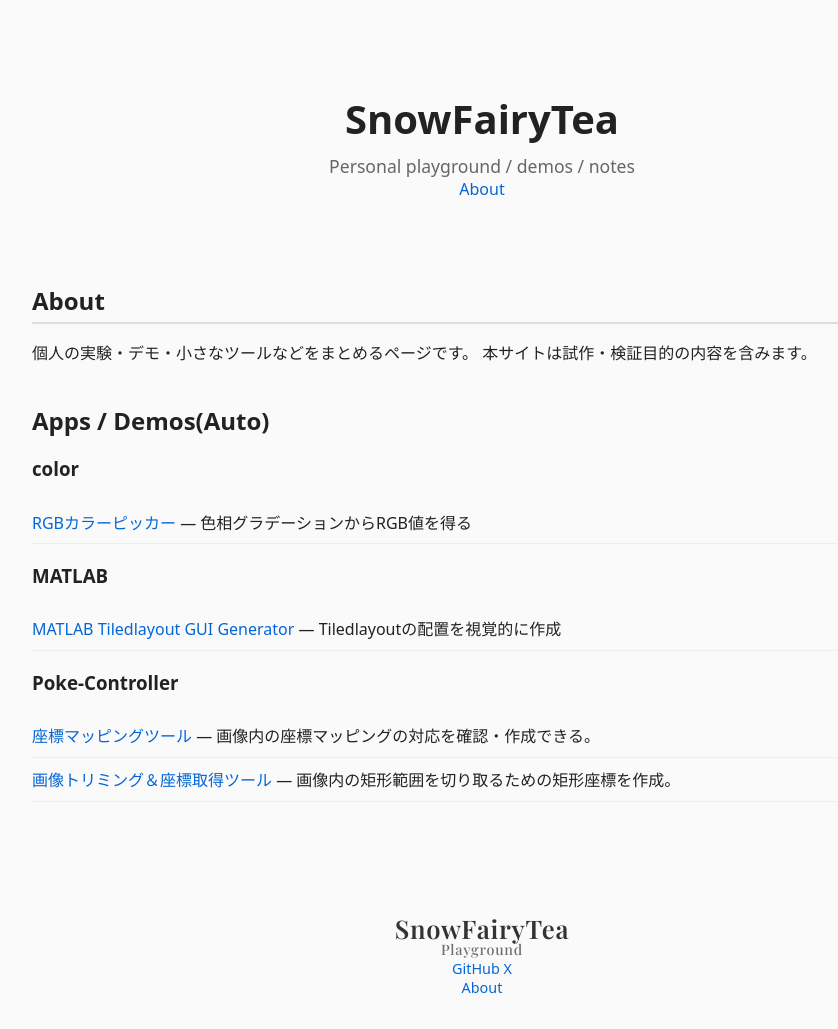
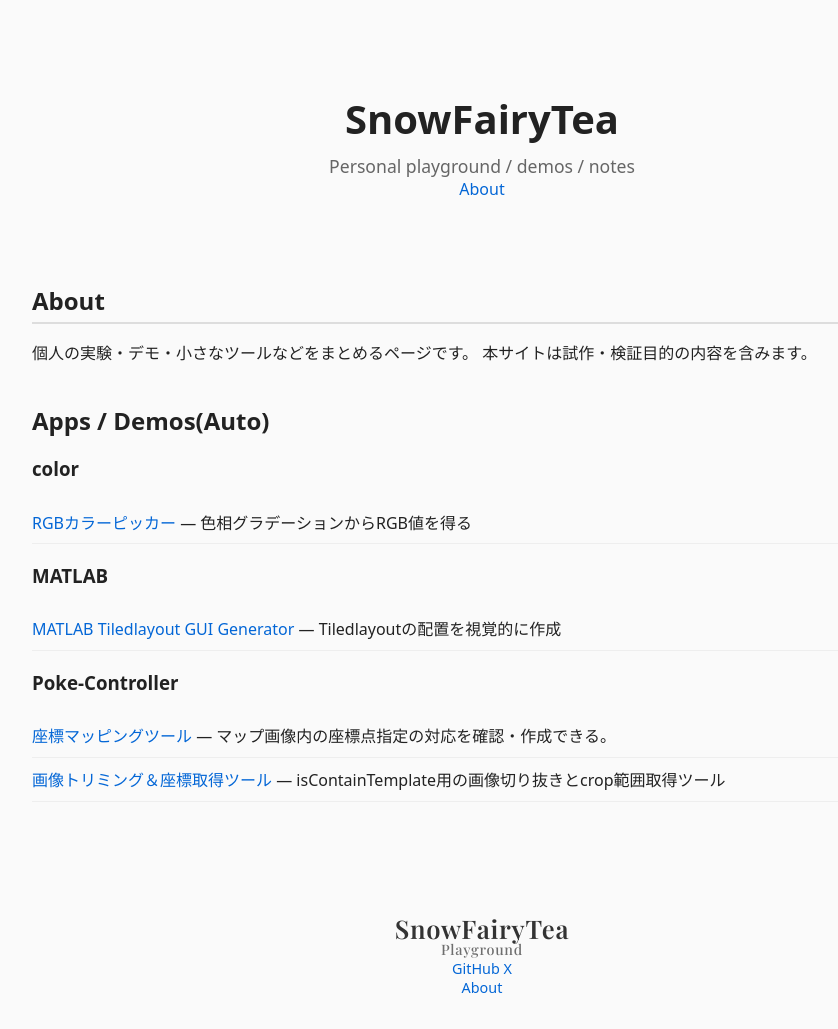
Before and after one commit to SnowFairyTea/playground, a Jekyll site: the page built from index.html, in a window 1280 px wide. Shown: the whole page, without its empty margins (158-996 px from the left). Built offline with Jekyll 4.4.1, drawn with Linux system fonts in a browser that asks for light colours.

Commit message:
Auto-update app list

```diff
--- a/index.html
+++ b/index.html
@@ -27,8 +27,8 @@ layout: home
   </ul>
   <h3>Poke-Controller</h3>
   <ul class="apps-list">
-    <li><a href="./apps/coordinate_mapping_app/">座標マッピングツール</a> — 画像内の座標マッピングの対応を確認・作成できる。</li>
-    <li><a href="./apps/image_cropper_tool/">画像トリミング＆座標取得ツール</a> — 画像内の矩形範囲を切り取るための矩形座標を作成。</li>
+    <li><a href="./apps/coordinate_mapping_app/">座標マッピングツール</a> — マップ画像内の座標点指定の対応を確認・作成できる。</li>
+    <li><a href="./apps/image_cropper_tool/">画像トリミング＆座標取得ツール</a> — isContainTemplate用の画像切り抜きとcrop範囲取得ツール</li>
   </ul>
   <!-- AUTO-GENERATED:END -->
 
```
